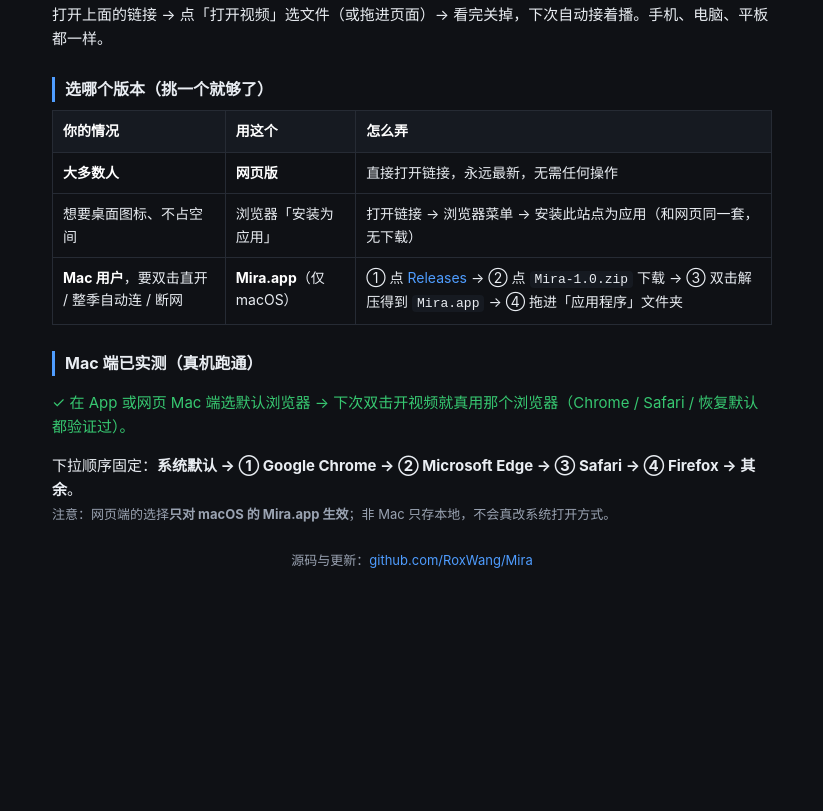
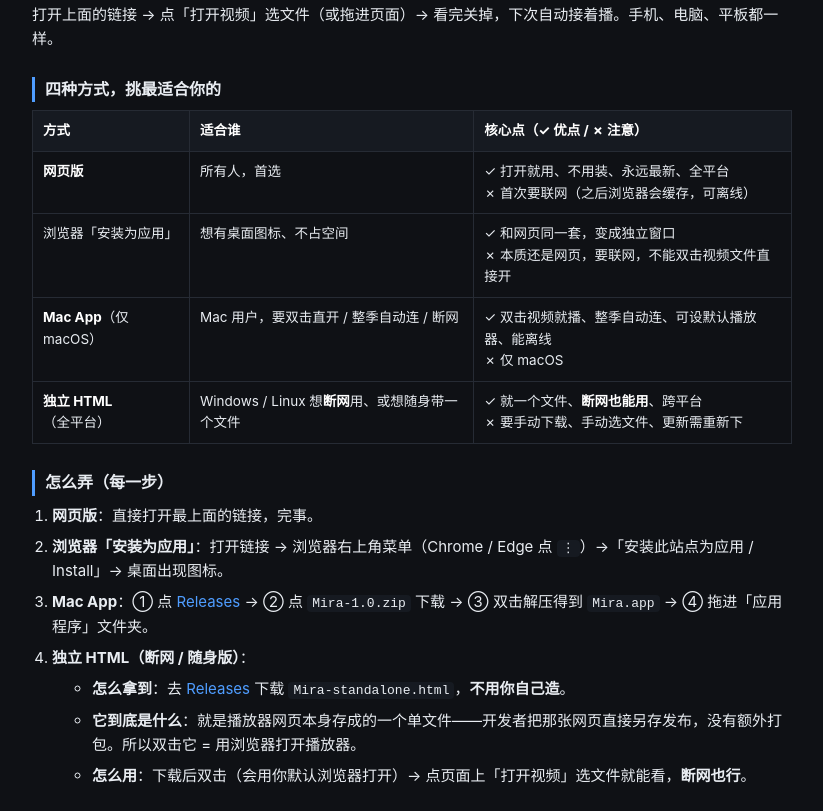
Before and after one commit to RoxWang/Mira, a plain HTML site: page docs/help.html in a window 1280 px wide. Shown: the part 277-1088 px from the top of the page, without its empty margins (228-1051 px from the left). Before the commit the page ends 906 px from the top, so only its background shows below. Drawn offline with Linux system fonts and the light colour scheme.

Commit message:
docs: 第四种(独立HTML)加回，补适用人群+优缺点表+怎么弄(含文件来历与下载)

```diff
--- a/docs/help.html
+++ b/docs/help.html
@@ -5,17 +5,17 @@
 <meta name="viewport" content="width=device-width, initial-scale=1">
 <title>Mira · 怎么用</title>
 <style>
-  :root{ --bg:#0f1115; --card:#1a1d24; --fg:#e9edf2; --mut:#9aa3b2; --acc:#4f9dff; --grn:#37c871; }
+  :root{ --bg:#0f1115; --fg:#e9edf2; --mut:#9aa3b2; --acc:#4f9dff; --grn:#37c871; }
   *{box-sizing:border-box}
   body{margin:0;background:var(--bg);color:var(--fg);font:15px/1.6 -apple-system,BlinkMacSystemFont,"Segoe UI",Roboto,"PingFang SC","Microsoft YaHei",sans-serif;padding:28px 18px 50px}
-  .wrap{max-width:720px;margin:0 auto}
+  .wrap{max-width:760px;margin:0 auto}
   h1{font-size:24px;margin:0 0 4px}
   .sub{color:var(--mut);margin:0 0 20px}
   .cta{display:block;text-align:center;text-decoration:none;background:linear-gradient(135deg,var(--acc),#2f7be0);color:#fff;font-size:20px;font-weight:700;padding:20px;border-radius:14px;box-shadow:0 8px 24px rgba(79,157,255,.35)}
   .cta small{display:block;font-weight:400;font-size:13px;opacity:.92;margin-top:6px}
   .cta:hover{filter:brightness(1.06)}
   h2{font-size:16px;margin:26px 0 8px;border-left:3px solid var(--acc);padding-left:10px}
-  table{width:100%;border-collapse:collapse;margin:8px 0;font-size:14px}
+  table{width:100%;border-collapse:collapse;margin:8px 0;font-size:13.5px}
   th,td{border:1px solid #262b34;padding:9px 10px;text-align:left;vertical-align:top}
   th{background:#161a21;color:#fff}
   td b{color:#fff}
@@ -24,6 +24,8 @@
   a.lk{color:var(--acc);text-decoration:none}
   a.lk:hover{text-decoration:underline}
   code{background:#161a21;padding:1px 5px;border-radius:4px;font-size:13px}
+  ol{margin:8px 0;padding-left:20px}
+  ol li{margin:7px 0}
 </style>
 </head>
 <body>
@@ -39,13 +41,28 @@
   <h2>怎么用（一句话）</h2>
   <p>打开上面的链接 → 点「打开视频」选文件（或拖进页面）→ 看完关掉，下次自动接着播。手机、电脑、平板都一样。</p>
 
-  <h2>选哪个版本（挑一个就够了）</h2>
+  <h2>四种方式，挑最适合你的</h2>
   <table>
-    <tr><th>你的情况</th><th>用这个</th><th>怎么弄</th></tr>
-    <tr><td><b>大多数人</b></td><td><b>网页版</b></td><td>直接打开链接，永远最新，无需任何操作</td></tr>
-    <tr><td>想要桌面图标、不占空间</td><td>浏览器「安装为应用」</td><td>打开链接 → 浏览器菜单 → 安装此站点为应用（和网页同一套，无下载）</td></tr>
-    <tr><td><b>Mac 用户</b>，要双击直开 / 整季自动连 / 断网</td><td><b>Mira.app</b>（仅 macOS）</td><td>① 点 <a class="lk" href="https://github.com/RoxWang/Mira/releases">Releases</a> → ② 点 <code>Mira-1.0.zip</code> 下载 → ③ 双击解压得到 <code>Mira.app</code> → ④ 拖进「应用程序」文件夹</td></tr>
+    <tr><th>方式</th><th>适合谁</th><th>核心点（✓ 优点 / ✗ 注意）</th></tr>
+    <tr><td><b>网页版</b></td><td>所有人，首选</td><td>✓ 打开就用、不用装、永远最新、全平台<br>✗ 首次要联网（之后浏览器会缓存，可离线）</td></tr>
+    <tr><td>浏览器「安装为应用」</td><td>想有桌面图标、不占空间</td><td>✓ 和网页同一套，变成独立窗口<br>✗ 本质还是网页，要联网，不能双击视频文件直接开</td></tr>
+    <tr><td><b>Mac App</b>（仅 macOS）</td><td>Mac 用户，要双击直开 / 整季自动连 / 断网</td><td>✓ 双击视频就播、整季自动连、可设默认播放器、能离线<br>✗ 仅 macOS</td></tr>
+    <tr><td><b>独立 HTML</b>（全平台）</td><td>Windows / Linux 想<b>断网</b>用、或想随身带一个文件</td><td>✓ 就一个文件、<b>断网也能用</b>、跨平台<br>✗ 要手动下载、手动选文件、更新需重新下</td></tr>
   </table>
+
+  <h2>怎么弄（每一步）</h2>
+  <ol>
+    <li><b>网页版</b>：直接打开最上面的链接，完事。</li>
+    <li><b>浏览器「安装为应用」</b>：打开链接 → 浏览器右上角菜单（Chrome / Edge 点 <code>⋮</code>）→「安装此站点为应用 / Install」→ 桌面出现图标。</li>
+    <li><b>Mac App</b>：① 点 <a class="lk" href="https://github.com/RoxWang/Mira/releases">Releases</a> → ② 点 <code>Mira-1.0.zip</code> 下载 → ③ 双击解压得到 <code>Mira.app</code> → ④ 拖进「应用程序」文件夹。</li>
+    <li><b>独立 HTML（断网 / 随身版）</b>：
+      <ul>
+        <li><b>怎么拿到</b>：去 <a class="lk" href="https://github.com/RoxWang/Mira/releases">Releases</a> 下载 <code>Mira-standalone.html</code>，<b>不用你自己造</b>。</li>
+        <li><b>它到底是什么</b>：就是播放器网页本身存成的一个单文件——开发者把那张网页直接另存发布，没有额外打包。所以双击它 = 用浏览器打开播放器。</li>
+        <li><b>怎么用</b>：下载后双击（会用你默认浏览器打开）→ 点页面上「打开视频」选文件就能看，<b>断网也行</b>。</li>
+      </ul>
+    </li>
+  </ol>
 
   <h2>Mac 端已实测（真机跑通）</h2>
   <p class="ok">✓ 在 App 或网页 Mac 端选默认浏览器 → 下次双击开视频就真用那个浏览器（Chrome / Safari / 恢复默认都验证过）。</p>
```
Also changed, not shown: 1 other file.
